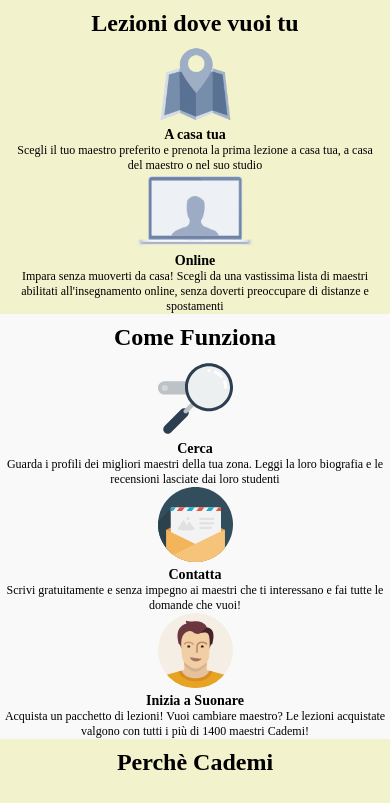
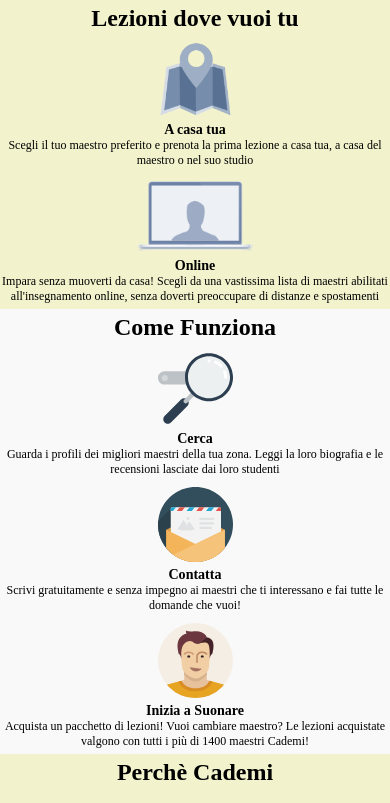
Before and after one commit to emaferr/html-css-resp-wannabe-12bool, a plain HTML site: page index.html in a window 390 px wide. Shown: the top 803 px of the page. Drawn offline with Linux system fonts and the light colour scheme.

Commit message:
Fix error

```diff
--- a/assets/css/style.css
+++ b/assets/css/style.css
@@ -39,17 +39,16 @@ img {
 
 /* Small screen */
 @media screen and (max-width:767px){
-  .row{
+  .row, #why .col-ls-12{
     margin-top: 0;
     font-size: 12px;
   }
 
-  h1{
-    padding: 10px 0px;
+  h1, .col-ss-12{
+    padding: 5px 0px;
   }
 
   #why .row, #lezioni .row{
-    padding: 0px 10px;
     background-color: #F2F2CD;
   }
 
```
